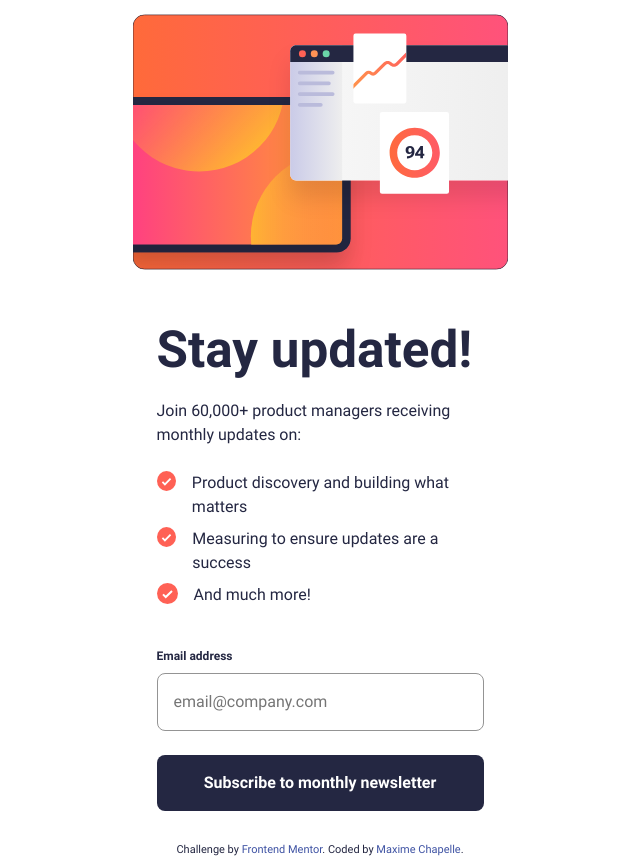
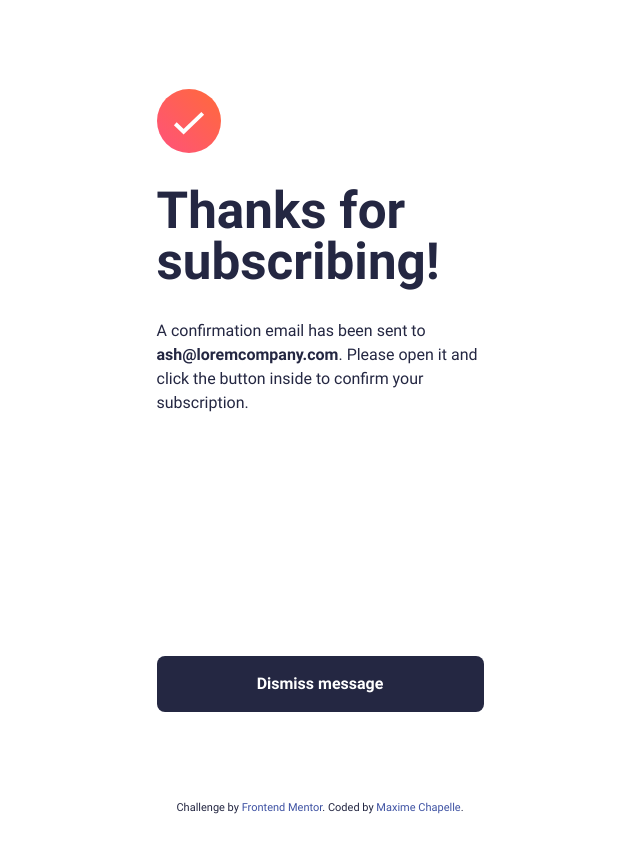
Before and after one commit to maxi1993-tech/newsletter-sign-up-form-with-success-message, a website: page index.html in a window 1280 px wide. Shown: the whole page, without its empty margins (320-960 px from the left). After the commit the page ends 817 px from the top, so only its background shows below. Drawn offline with Linux system fonts and the light colour scheme.

Commit message:
feat(html/scss): add success message structure and styles

```diff
--- a/index.html
+++ b/index.html
@@ -30,8 +30,10 @@
             <p class="paragraph-primary">Join 60,000+ product managers receiving monthly updates on:</p>
           </div>
           <ul class="lists">
-            <li class="list"><span><img src="./assets/images/icon-list.svg" alt=""></span>Product discovery and building what matters</li>
-            <li class="list"><span><img src="./assets/images/icon-list.svg" alt=""></span>Measuring to ensure updates are a success</li>
+            <li class="list"><span><img src="./assets/images/icon-list.svg" alt=""></span>Product discovery and building
+              what matters</li>
+            <li class="list"><span><img src="./assets/images/icon-list.svg" alt=""></span>Measuring to ensure updates
+              are a success</li>
             <li class="list"><span><img src="./assets/images/icon-list.svg" alt=""></span>And much more!</li>
           </ul>
         </div>
@@ -50,12 +52,12 @@
 
     <!-- Success message start -->
     <div class="container-success" aria-hidden="true">
-
-      <img class="svg-success" src="./assets/images/icon-success.svg" alt="">
-      <h2 class="title-success">Thanks for subscribing!</h2>
-      <p class="paragraph-success">A confirmation email has been sent to <span>ash@loremcompany.com</span>.
-        Please open it and click the button inside to confirm your subscription.</p>
-
+      <div class="container-success-content">
+        <img class="svg-success" src="./assets/images/icon-success.svg" alt="">
+        <h2 class="title-success">Thanks for subscribing!</h2>
+        <p class="paragraph-success">A confirmation email has been sent to <span class="email-bold">ash@loremcompany.com</span>.
+          Please open it and click the button inside to confirm your subscription.</p>
+      </div>
       <button class="success-button" type="button">Dismiss message</button>
 
     </div>
--- a/src/styles/style.scss
+++ b/src/styles/style.scss
@@ -104,10 +104,18 @@ select {
     font: inherit;
 }
 
+main {
+    height: 100vh;
+    display: flex;
+    flex-direction: column;
+    justify-content: center;
+    align-items: center;
+}
+
 .container-sign-up {
     min-height: 52.625rem;
     background-color: var(--color-white);
-    display: flex;
+    display: none;
     flex-direction: column;
     gap: var(--spacing-500);
     align-items: center;
@@ -167,7 +175,7 @@ select {
         flex-direction: column;
         gap: var(--spacing-300);
 
-        h1 {
+        .title-primary {
             font-size: var(--fs-preset-1);
             line-height: var(--lh-preset-1);
             font-weight: var(--fw-bold);
@@ -194,7 +202,42 @@ select {
 }
 
 .container-success {
-    display: none;
+    max-width: 20.4375rem;
+    min-height: 38.9375rem;
+    display: flex;
+    flex-direction: column;
+    justify-content: space-between;
+
+    .container-success-content {
+        display: flex;
+        flex-direction: column;
+        gap: var(--spacing-400);
+
+        .svg-success {
+            width: 4rem;
+            height: 4rem;
+        }
+
+        .title-success {
+            font-size: var(--fs-preset-1);
+            line-height: var(--lh-preset-1);
+            font-weight: var(--fw-bold);
+        }
+
+        .email-bold {
+            font-weight: var(--fw-bold);
+        }
+    }
+
+    .success-button {
+        background-color: var(--color-blue-800);
+        color: var(--color-white);
+        font-size: var(--fs-preset-2);
+        font-weight: var(--fw-bold);
+        padding: var(--spacing-200);
+        border-radius: var(--radius-email);
+        border: none;
+    }
 }
 
 .attribution {
```
Also changed, not shown: style.css.
